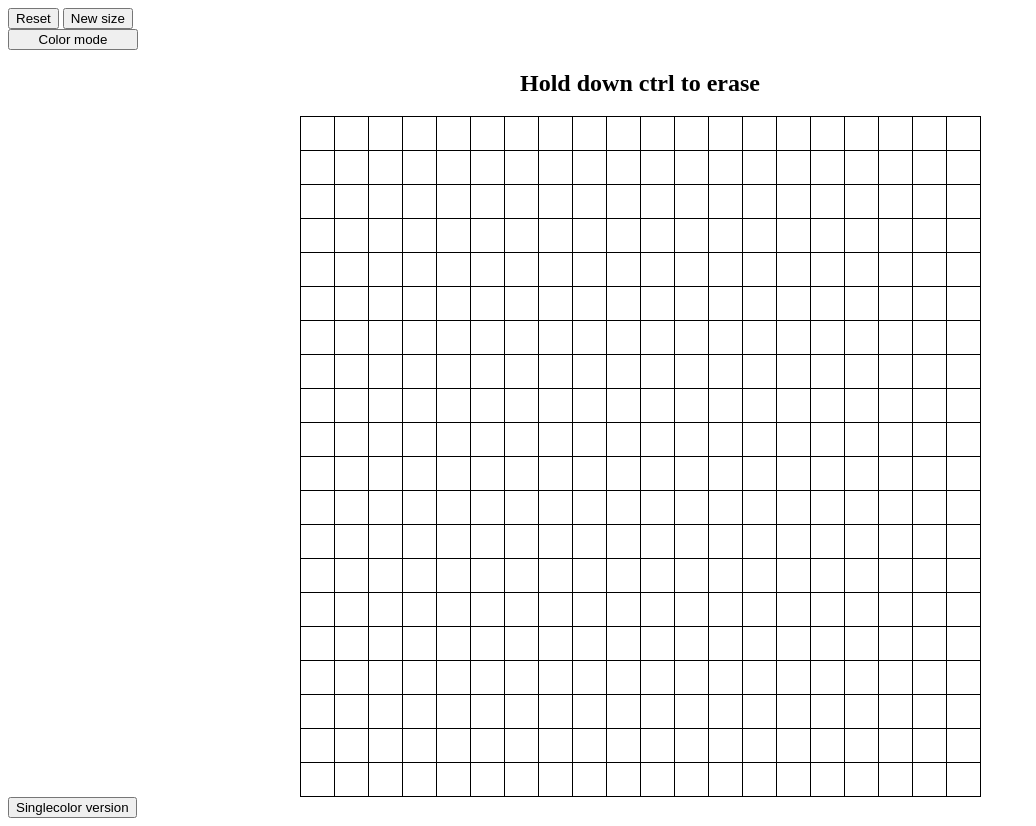
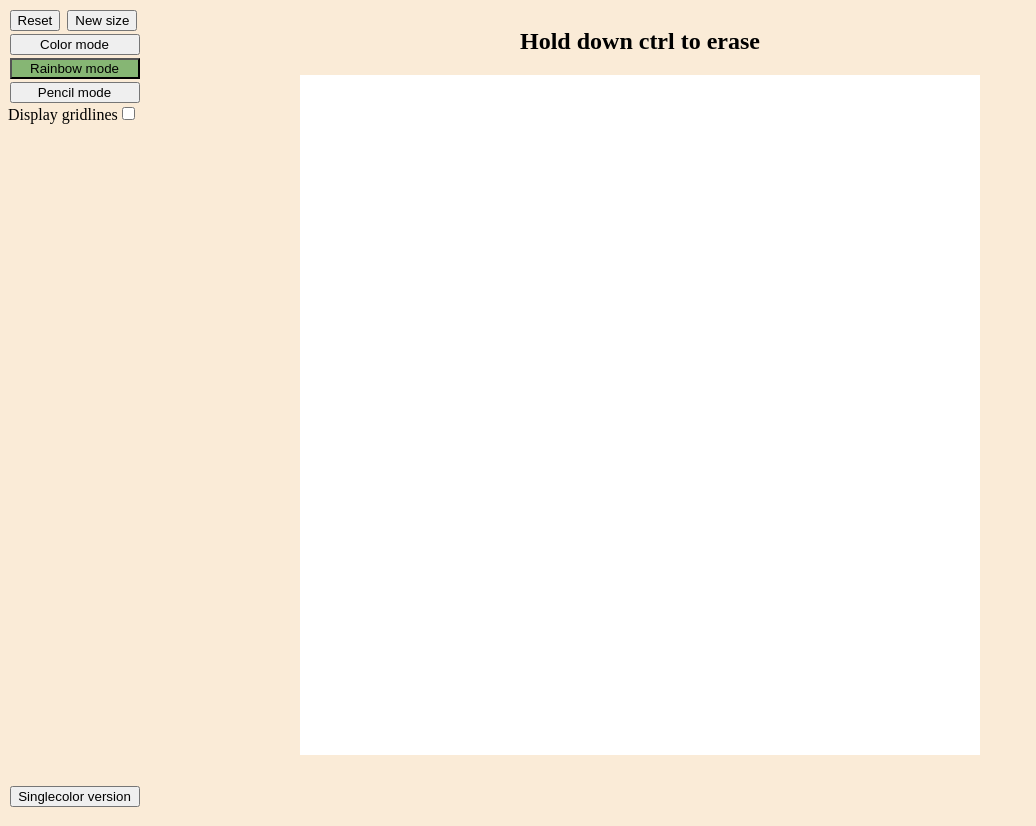
Before and after one commit to mart-in-a-jar/etch-a-sketch, a plain HTML site: page index.html in a window 1280 px wide. Both pictures are taken after a click on the button "Rainbow mode". Shown: the whole page, without its empty margins (0-1036 px from the left). Drawn offline with Linux system fonts and the light colour scheme.

Commit message:
Change mode selection, add toggle for gridlines

```diff
--- a/index.html
+++ b/index.html
@@ -11,13 +11,23 @@
 </head>
 <body ondragstart="return false">
     <div class="content">
-        <div class="reset">
-            <button id="clearGrid">Reset</button>
-            <button id="newGrid">New size</button>
+        <div class="options">
+            <div class="reset">
+                <button id="clearGrid">Reset</button>
+                <button id="newGrid">New size</button>
+            </div>
+            <input type="color" id="colorPicker" value="#8a2be2">
+            <button class="mode color activeMode">Color mode</button>
+            <button class="mode rainbow">Rainbow mode</button>
+            <button class="mode pencil">Pencil mode</button>
+            <div class="gridSelect">Display gridlines<input type="checkbox" id="toggleGrid"></div>
         </div>
-        <input type="color" id="colorPicker" value="#8a2be2">
-        <button id="mode">Rainbow mode</button>
-        <h2>Hold down ctrl to erase</h2>
+        <div class="mainContent">
+            <h2>Hold down ctrl to erase</h2>
+            <div class="boardContainer">
+                <div class="drawingBoard"></div>
+            </div>
+        </div>
     </div>
     <button id="changePage">Singlecolor version</button>
 </body>
--- a/script.js
+++ b/script.js
@@ -1,4 +1,5 @@
-const content = document.querySelector(".content");
+const optionsDiv = document.querySelector(".options");
+const drawingBoard = document.querySelector(".drawingBoard");
 const clearButton = document.querySelector("#clearGrid");
 const resetButton = document.querySelector("#newGrid");
 const resetDiv = document.querySelector(".reset");
@@ -7,9 +8,10 @@ dimensionsField.setAttribute("placeholder", "Number of squares");
 const okButton = document.createElement("button");
 okButton.textContent = "OK";
 const colorPicker = document.querySelector("#colorPicker");
-const root = document.querySelector(":root");
+const boardSize = getComputedStyle(document.querySelector(":root")).getPropertyValue("--boardSize");
 const changePageButton = document.querySelector("#changePage");
-const modeButton = document.querySelector("#mode");
+const modeButtons = document.querySelectorAll("button.mode");
+const gridPicker = document.querySelector("#toggleGrid");
 
 let mode = "color";
 
@@ -23,11 +25,11 @@ function createGrid(rows, columns) {
         for (let j = 0; j < columns; j++) {
             divSquares.push(document.createElement("div"));
             divSquares[j].classList.add("gridSquare");
-            divSquares[j].style["width"] = `${700 / columns}px`;
-            divSquares[j].style["height"] = `${700 / rows}px`;
+            divSquares[j].style["width"] = `${+boardSize / columns}px`;
+            divSquares[j].style["height"] = `${+boardSize / rows}px`;
             divRows[i].appendChild(divSquares[j]);
         }
-        content.appendChild(divRows[i]);
+        drawingBoard.appendChild(divRows[i]);
     }
     const squares = document.querySelectorAll(".gridSquare");
 
@@ -36,7 +38,7 @@ function createGrid(rows, columns) {
             if (e.buttons === 1) {
                 applyColor(e.target);
                 if (e.ctrlKey) {
-                removeColor(e.target);
+                    removeColor(e.target);
                 }
             }
         });
@@ -84,12 +86,15 @@ function makeNewGrid() {
 
 function applyColor(target) {
     if (mode === "color") {
-    target.style["background-color"] = colorPicker.value;
+        target.style["background-color"] = colorPicker.value;
     } else if (mode === "rainbow") {
         const randomR = Math.floor(Math.random() * 256);
         const randomG = Math.floor(Math.random() * 256);
         const randomB = Math.floor(Math.random() * 256);
         target.style["background-color"] = `rgb(${randomR}, ${randomG}, ${randomB})`;
+    } else if (mode === "pencil") {
+        let opacity = "0.9";
+        let color = `rgba(0, 0, 0, ${opacity}`
     }
 }
 
@@ -97,16 +102,36 @@ function removeColor(target) {
     target.style["background-color"] = null;
 }
 
-function changeMode() {
-    if (mode === "color") {
+function changeMode(button) {
+    modeButtons.forEach(mode => {
+        mode.classList.remove("activeMode");
+    })
+    if (button.classList.contains("color")) {
+        mode = "color";
+        button.classList.add("activeMode");
+        optionsDiv.insertBefore(colorPicker, button);
+    } else if (button.classList.contains("rainbow")) {
         mode = "rainbow";
+        button.classList.add("activeMode");
         colorPicker.remove();
-        modeButton.textContent = "Color mode";
-    } else {
-        mode = "color";
-        content.insertBefore(colorPicker, modeButton);
-        modeButton.textContent = "Rainbow mode";
+    } else if (button.classList.contains("pencil")) {
+        mode = "pencil";
+        button.classList.add("activeMode");
+        colorPicker.remove();
     }
+}
+
+function toggleGrid(state) {
+    const squares = document.querySelectorAll(".gridSquare");
+    if (state === "on") {
+        squares.forEach(square => {
+            square.style["border"] = "1px dotted rgba(0, 0, 0, 0.07)";
+        });
+    } else if (state === "off") {
+        squares.forEach(square => {
+            square.style["border"] = "";
+        });
+    };
 }
 
 clearButton.addEventListener("click", () => {
@@ -120,7 +145,7 @@ resetButton.addEventListener("click", () => {
 
 dimensionsField.addEventListener("keyup", e => {
     if (e.key === "Enter") makeNewGrid();
-})
+});
 
 okButton.addEventListener("click", makeNewGrid);
 
@@ -128,6 +153,18 @@ changePageButton.addEventListener("click", () => {
     window.location.href = "./singlecolor/index.html"
 });
 
-modeButton.addEventListener("click", changeMode);
+modeButtons.forEach(button => {
+    button.addEventListener("click", e => {
+        changeMode(e.target);
+    });
+});
+
+gridPicker.addEventListener("change", () => {
+    if (gridPicker.checked) {
+        toggleGrid("on");
+    } else {
+        toggleGrid("off");
+    }
+});
 
 createGrid(20, 20);
--- a/style.css
+++ b/style.css
@@ -1,3 +1,6 @@
+:root {
+    --boardSize: 700;
+}
 html {
     box-sizing: border-box;
   }
@@ -6,25 +9,52 @@ html {
   }
 .content {
     display: flex;
+    justify-content: center;
+    flex: 1;
+}
+.options {
+    display: flex;
     flex-flow: column;
-}
-.gridRow {
-    display: flex;
-    justify-content: center;
+    margin-right: auto;
 }
 .gridSquare {
-    border: 1px solid black;
     /* To prevent double borders (could alternatively use outline
     instead of border, and 1px margins) */
     margin-top: -1px;
     margin-right: -1px;
 }
-input {
-    width: 130px;
-}
 h2 {
     text-align: center;
 }
-#mode {
+.mode, #changePage, #colorPicker {
     width: 130px;
 }
+.activeMode {
+    background-color: rgba(16, 128, 16, 0.493);
+}
+button, #colorPicker {
+    margin: 1.5px;
+}
+.drawingBoard {
+    display: flex;
+    justify-content: center;
+    background-color: white;
+}
+.boardContainer {
+    display: flex;
+    justify-content: center;
+    width: var(--boardSize);
+    height: var(--boardSize);
+}
+body {
+    background-color: antiquewhite;
+    display: flex;
+    flex-flow: column;
+    /* justify-content: center; */
+    min-height: 100vh;
+}
+.mainContent {
+    display: flex;
+    flex-flow: column;
+    position: absolute;
+}
```
